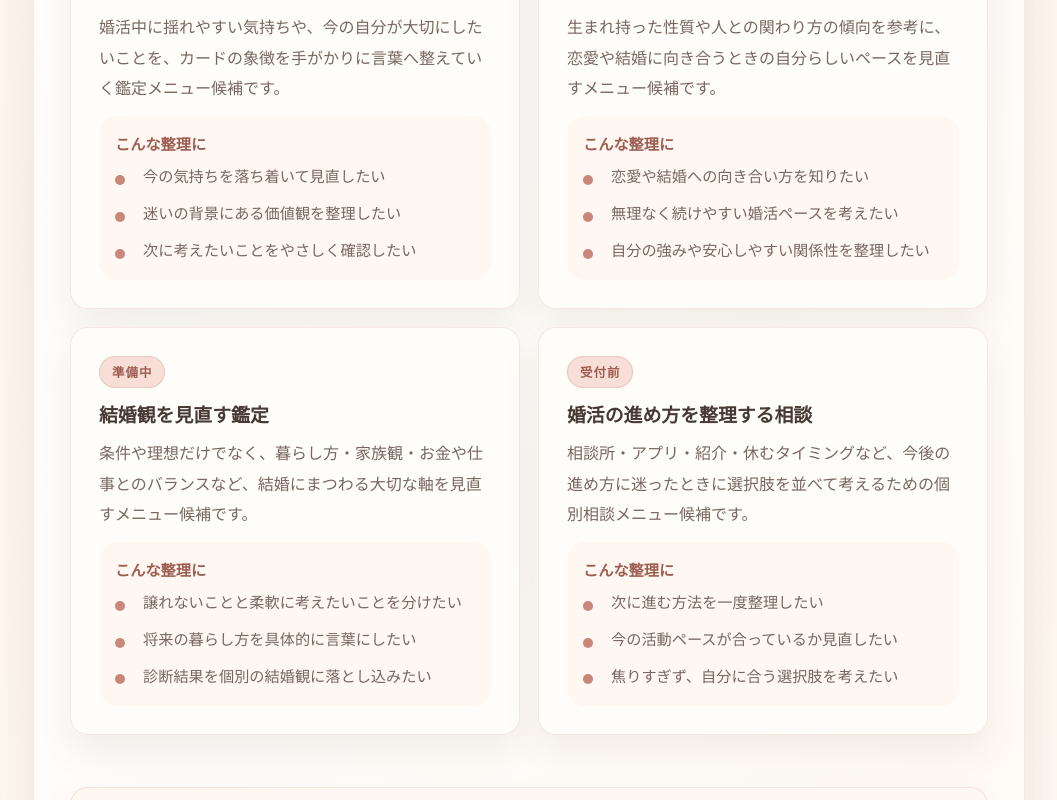
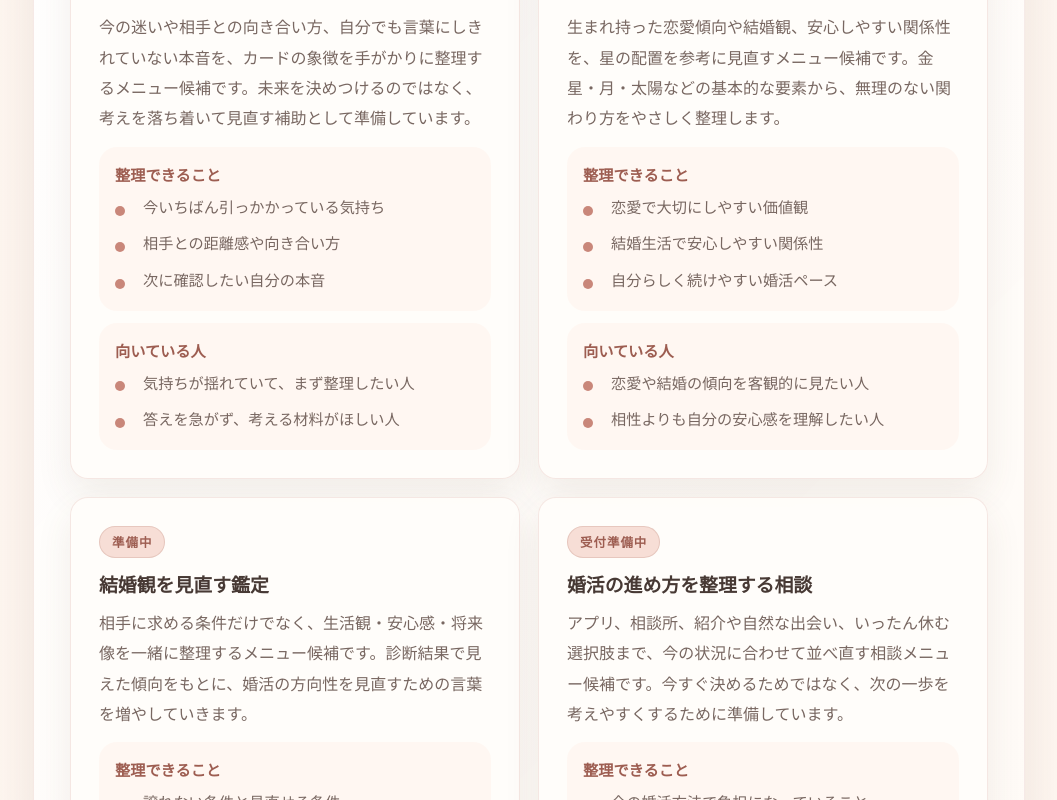
Before and after one commit to kenichis1971-cloud/konkatsu-diagnosis-site, a Next.js app: page /fortune in a window 1280 px wide. Shown: the part 1400-2200 px from the top of the page, without its empty margins (111-1168 px from the left). Built offline with nearby package versions, Linux system fonts and the light colour scheme.

Commit message:
Refine fortune menu cards

```diff
--- a/app/fortune/page.tsx
+++ b/app/fortune/page.tsx
@@ -13,41 +13,57 @@ const fortuneMenus = [
   {
     title: "タロットで今の気持ちを整理する",
     label: "準備中",
-    body: "婚活中に揺れやすい気持ちや、今の自分が大切にしたいことを、カードの象徴を手がかりに言葉へ整えていく鑑定メニュー候補です。",
-    points: [
-      "今の気持ちを落ち着いて見直したい",
-      "迷いの背景にある価値観を整理したい",
-      "次に考えたいことをやさしく確認したい",
+    body: "今の迷いや相手との向き合い方、自分でも言葉にしきれていない本音を、カードの象徴を手がかりに整理するメニュー候補です。未来を決めつけるのではなく、考えを落ち着いて見直す補助として準備しています。",
+    organize: [
+      "今いちばん引っかかっている気持ち",
+      "相手との距離感や向き合い方",
+      "次に確認したい自分の本音",
+    ],
+    suitedFor: [
+      "気持ちが揺れていて、まず整理したい人",
+      "答えを急がず、考える材料がほしい人",
     ],
   },
   {
     title: "西洋占星術で恋愛・結婚傾向を見る",
-    label: "受付前",
-    body: "生まれ持った性質や人との関わり方の傾向を参考に、恋愛や結婚に向き合うときの自分らしいペースを見直すメニュー候補です。",
-    points: [
-      "恋愛や結婚への向き合い方を知りたい",
-      "無理なく続けやすい婚活ペースを考えたい",
-      "自分の強みや安心しやすい関係性を整理したい",
+    label: "受付準備中",
+    body: "生まれ持った恋愛傾向や結婚観、安心しやすい関係性を、星の配置を参考に見直すメニュー候補です。金星・月・太陽などの基本的な要素から、無理のない関わり方をやさしく整理します。",
+    organize: [
+      "恋愛で大切にしやすい価値観",
+      "結婚生活で安心しやすい関係性",
+      "自分らしく続けやすい婚活ペース",
+    ],
+    suitedFor: [
+      "恋愛や結婚の傾向を客観的に見たい人",
+      "相性よりも自分の安心感を理解したい人",
     ],
   },
   {
     title: "結婚観を見直す鑑定",
     label: "準備中",
-    body: "条件や理想だけでなく、暮らし方・家族観・お金や仕事とのバランスなど、結婚にまつわる大切な軸を見直すメニュー候補です。",
-    points: [
-      "譲れないことと柔軟に考えたいことを分けたい",
-      "将来の暮らし方を具体的に言葉にしたい",
-      "診断結果を個別の結婚観に落とし込みたい",
+    body: "相手に求める条件だけでなく、生活観・安心感・将来像を一緒に整理するメニュー候補です。診断結果で見えた傾向をもとに、婚活の方向性を見直すための言葉を増やしていきます。",
+    organize: [
+      "譲れない条件と見直せる条件",
+      "日々の暮らし方や生活リズムの希望",
+      "将来像に対する安心感や不安の正体",
+    ],
+    suitedFor: [
+      "条件が多くなり、優先順位を整理したい人",
+      "結婚後の暮らしを具体的に考えたい人",
     ],
   },
   {
     title: "婚活の進め方を整理する相談",
-    label: "受付前",
-    body: "相談所・アプリ・紹介・休むタイミングなど、今後の進め方に迷ったときに選択肢を並べて考えるための個別相談メニュー候補です。",
-    points: [
-      "次に進む方法を一度整理したい",
-      "今の活動ペースが合っているか見直したい",
-      "焦りすぎず、自分に合う選択肢を考えたい",
+    label: "受付準備中",
+    body: "アプリ、相談所、紹介や自然な出会い、いったん休む選択肢まで、今の状況に合わせて並べ直す相談メニュー候補です。今すぐ決めるためではなく、次の一歩を考えやすくするために準備しています。",
+    organize: [
+      "今の婚活方法で負担になっていること",
+      "試しやすい出会い方と休む選択肢",
+      "次の一歩に向けた小さな行動",
+    ],
+    suitedFor: [
+      "複数の進め方で迷っている人",
+      "焦らず、自分に合う動き方を考えたい人",
     ],
   },
 ];
@@ -113,9 +129,17 @@ export default async function FortunePage({ searchParams }: FortunePageProps) {
                   <h3>{menu.title}</h3>
                   <p>{menu.body}</p>
                   <div className="fortune-card__details">
-                    <h4>こんな整理に</h4>
+                    <h4>整理できること</h4>
                     <ul>
-                      {menu.points.map((point) => (
+                      {menu.organize.map((point) => (
+                        <li key={point}>{point}</li>
+                      ))}
+                    </ul>
+                  </div>
+                  <div className="fortune-card__details">
+                    <h4>向いている人</h4>
+                    <ul>
+                      {menu.suitedFor.map((point) => (
                         <li key={point}>{point}</li>
                       ))}
                     </ul>
@@ -153,7 +177,7 @@ export default async function FortunePage({ searchParams }: FortunePageProps) {
               <p className="eyebrow">With Diagnosis</p>
               <h2 id="fortune-next-title">まずは診断結果から見直す</h2>
               <p>
-                まだ婚活スタイルがはっきりしていない場合は、10問診断で大切にしたい価値観や進め方を確認してから、このページのメニュー候補を見直してみてください。
+                まだ婚活スタイルがはっきりしていない場合は、10問診断で大切にしたい価値観や進め方を確認してから、このページのメニュー候補を見直してみてください。診断結果と合わせて見ると、今の迷いや選択肢を整理しやすくなります。
               </p>
             </div>
             <Link className="diagnosis-button diagnosis-button--subtle" href="/diagnosis">
```
